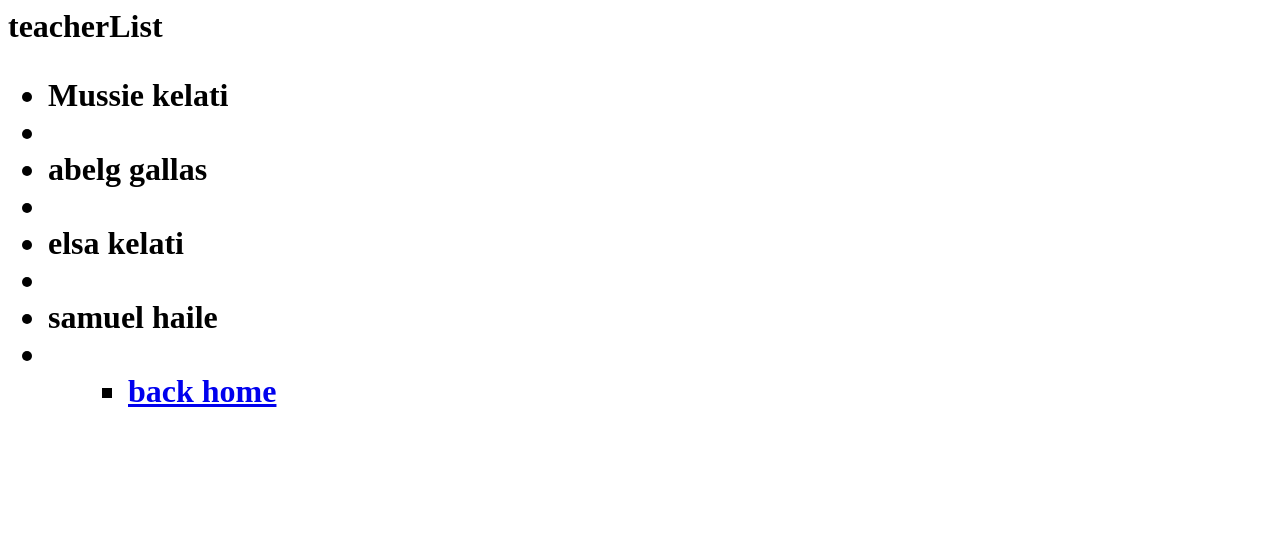
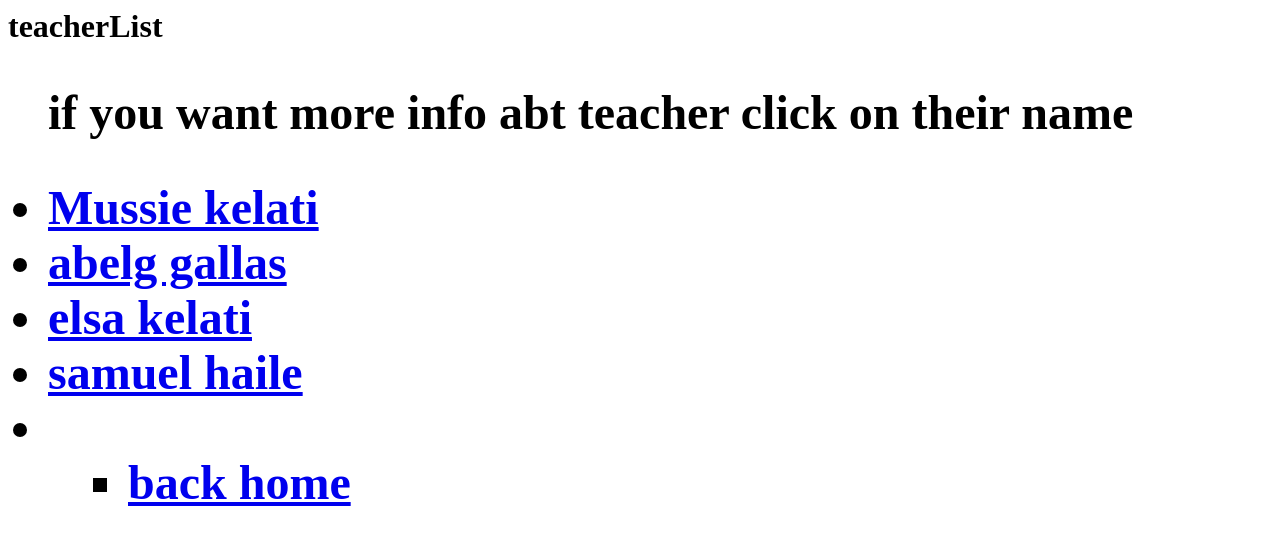
Before and after one commit to mussieKelati/class-based-view-exercise, a Django app: page /classroom/teacher_list in a window 1280 px wide. Shown: the top 545 px of the page. Run offline with Django 5.2, Linux system fonts and the light colour scheme; data comes from the database, SQL or seed files in the repository; both versions use the stored data as it was after the commit.

Commit message:
second commit

```diff
--- a/classroom/templates/classroom/teacher_list.html
+++ b/classroom/templates/classroom/teacher_list.html
@@ -1,17 +1,16 @@
- <h1>teacherList <h1>
+<h1>teacherList <h1>
     <ul>
+<h2> if you want more info abt teacher click on their name <h2>
 
-{%for teacher in object_list %}
   <li>
-     {{teacher.first_name}} {{teacher.last_name}}
+    {%for teacher in teacher_list %}
+    <a href="/classroom/teacher_detail/{{teacher.id}}">{{ teacher.first_name }} {{ teacher.last_name }}</a>
+     <li>
+{% endfor %}
 
-     <li>
-
-{% endfor %}
 <ul>
     <ul>
         <li>
             <a href="{% url 'classroom:home' %}">back home</a>
         </li>
-
     <ul>
--- a/classroom/urls.py
+++ b/classroom/urls.py
@@ -9,6 +9,8 @@
     path('contact/', ContactFormViews.as_view(), name='contact'),
      path('create_teacher/', TeacherCreateView.as_view(), name='create_teacher'),
     path('teacher_list', TeacherListView.as_view(), name='teacher_list'),
-    # path('teacher_detail/<int:id>/',TeacherDetailView.as_view, name='teacher_detail'),
+   path('teacher_detail/<int:pk>/', TeacherDetailView.as_view(), name='teacher_detail'),
+
+
 
 ]
--- a/classroom/views.py
+++ b/classroom/views.py
@@ -26,6 +26,8 @@
     model =Teacher
     template_name = "teacher_list.html"
     queryset = Teacher.objects.order_by('first_name')
+    context_object_name = "teacher_list"
 
 class TeacherDetailView(DetailView):
     model = Teacher
+    context_object_name = 'teacher'
```
Also changed, not shown: classroom/templates/classroom/contact.html (deleted, +0 -7 lines), classroom/templates/classroom/home.html (+4 -8 lines), classroom/templates/classroom/teacher_detail.html (+4 -3 lines), db.sqlite3.
